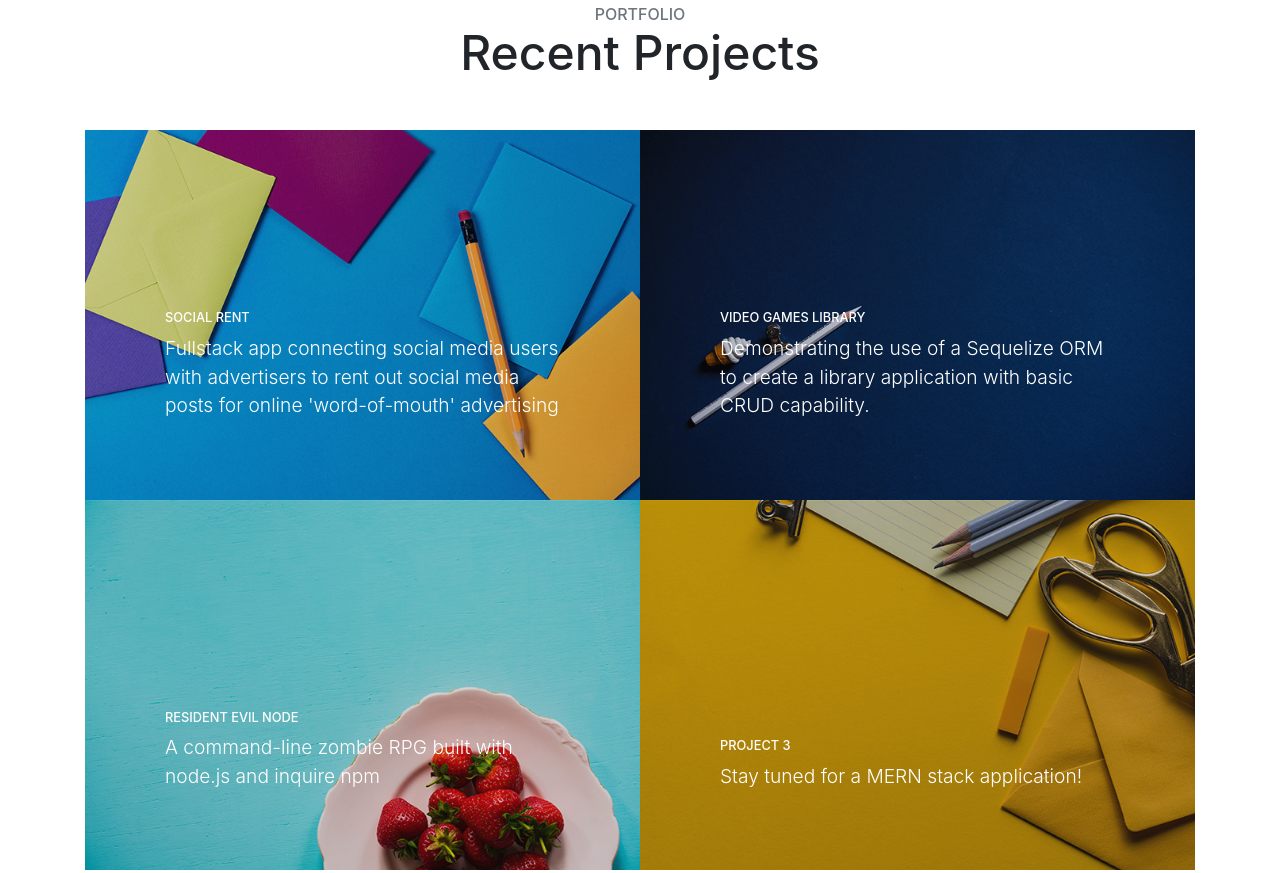
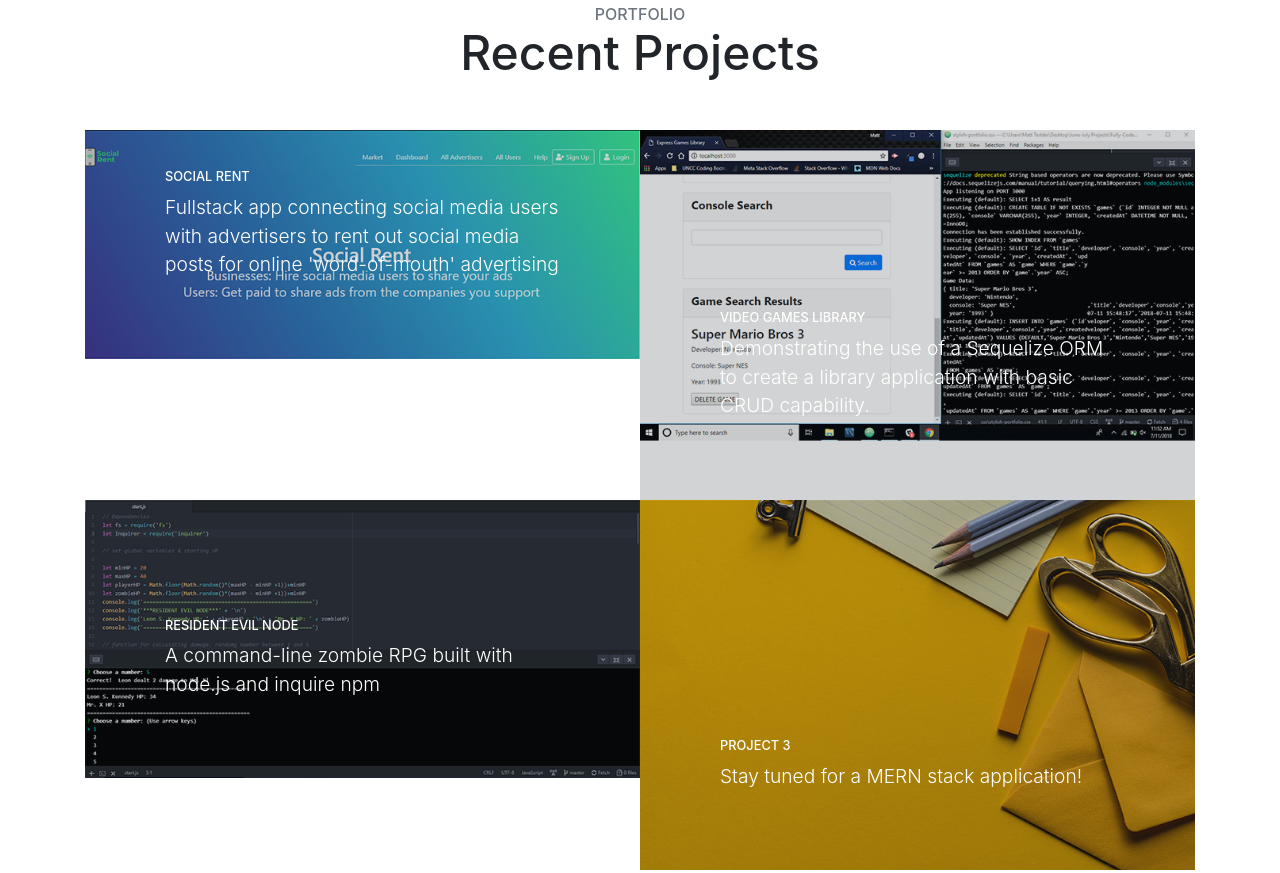
Before and after one commit to mjtedder/Fully-Coded-2.0, a website with bundled scripts: page index.html in a window 1280 px wide. Shown: the part 3060-3933 px from the top of the page. Built offline with nearby package versions, Linux system fonts and the light colour scheme.

Commit message:
added portofolio screenshots: TODO: edit screenshots and overlay text

```diff
--- a/index.html
+++ b/index.html
@@ -194,7 +194,7 @@
                   <p class="mb-0">Fullstack app connecting social media users with advertisers to rent out social media posts for online 'word-of-mouth' advertising</p>
                 </span>
               </span>
-              <img class="img-fluid" src="img/portfolio-1.jpg" alt="">
+              <img class="img-fluid" src="img/socialrent.png" alt="">
             </a>
         </div>
         <div class="col-lg-6">
@@ -205,7 +205,7 @@
                   <p class="mb-0">Demonstrating the use of a Sequelize ORM to create a library application with basic CRUD capability.</p>
                 </span>
               </span>
-              <img class="img-fluid" src="img/portfolio-2.jpg" alt="">
+              <img class="img-fluid" src="img/sequelize.png" alt="">
             </a>
         </div>
         <div class="col-lg-6">
@@ -216,7 +216,7 @@
                   <p class="mb-0">A command-line zombie RPG built with node.js and inquire npm</p>
                 </span>
               </span>
-              <img class="img-fluid" src="img/portfolio-3.jpg" alt="">
+              <img class="img-fluid" src="img/resident.png" alt="">
             </a>
         </div>
         <div class="col-lg-6">
```
Also changed, not shown: img/resident.png (added), img/sequelize.png (added), img/socialrent.png (added).
